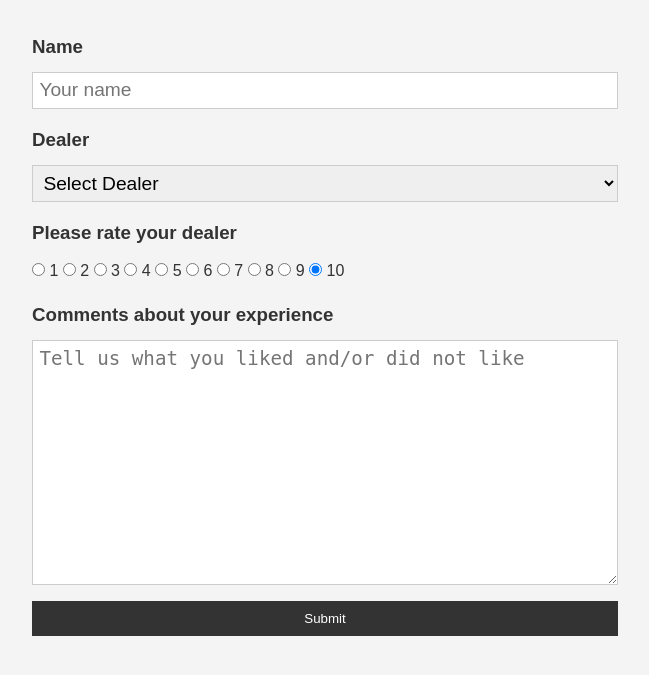
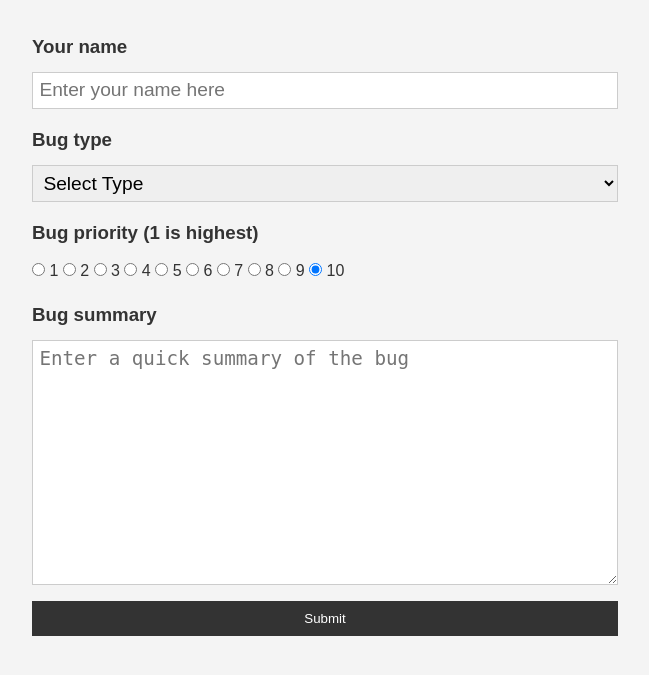
Before and after one commit to dxaviud/bug-tracker, a Flask app: page / in a window 1280 px wide. Shown: the top 675 px of the page, without its empty margins (315-964 px from the left). Run offline with Flask 2, Linux system fonts and the light colour scheme.

Commit message:
become a bug tracker

```diff
--- a/templates/index.html
+++ b/templates/index.html
@@ -14,25 +14,25 @@
       {% endif %}
       <form action="/submit" method="POST">
         <div class="form-group">
-          <h3>Name</h3>
+          <h3>Your name</h3>
           <input
             type="text"
             name="customer"
-            placeholder="Your name"
+            placeholder="Enter your name here"
           />
         </div>
         <div class="form-group">
-          <h3>Dealer</h3>
+          <h3>Bug type</h3>
           <select name="dealer">
-            <option value="">Select Dealer</option>
-            <option value="Tom Smith">Tom Smith</option>
-            <option value="Karen Swanson">Karen Swanson</option>
-            <option value="Jim Johnson">Jim Johnson</option>
-            <option value="Shauna Gifford">Shauna Gifford</option>
+            <option value="">Select Type</option>
+            <option value="Tom Smith">User Interface</option>
+            <option value="Karen Swanson">Client-side code</option>
+            <option value="Jim Johnson">Server-side code</option>
+            <option value="Shauna Gifford">Other</option>
           </select>
         </div>
         <div class="form-group">
-          <h3>Please rate your dealer</h3>
+          <h3>Bug priority (1 is highest)</h3>
           <input type="radio" name="rating" value="1" /> 1
           <input type="radio" name="rating" value="2" /> 2
           <input type="radio" name="rating" value="3" /> 3
@@ -45,13 +45,13 @@
           <input type="radio" name="rating" value="10" checked /> 10
         </div>
         <div class="form-group">
-          <h3>Comments about your experience</h3>
+          <h3>Bug summary</h3>
           <textarea
             name="comments"
             id=""
             cols="30"
             rows="10"
-            placeholder="Tell us what you liked and/or did not like"
+            placeholder="Enter a quick summary of the bug"
           ></textarea>
         </div>
         <input type="submit" value="Submit" class="btn" />
```
